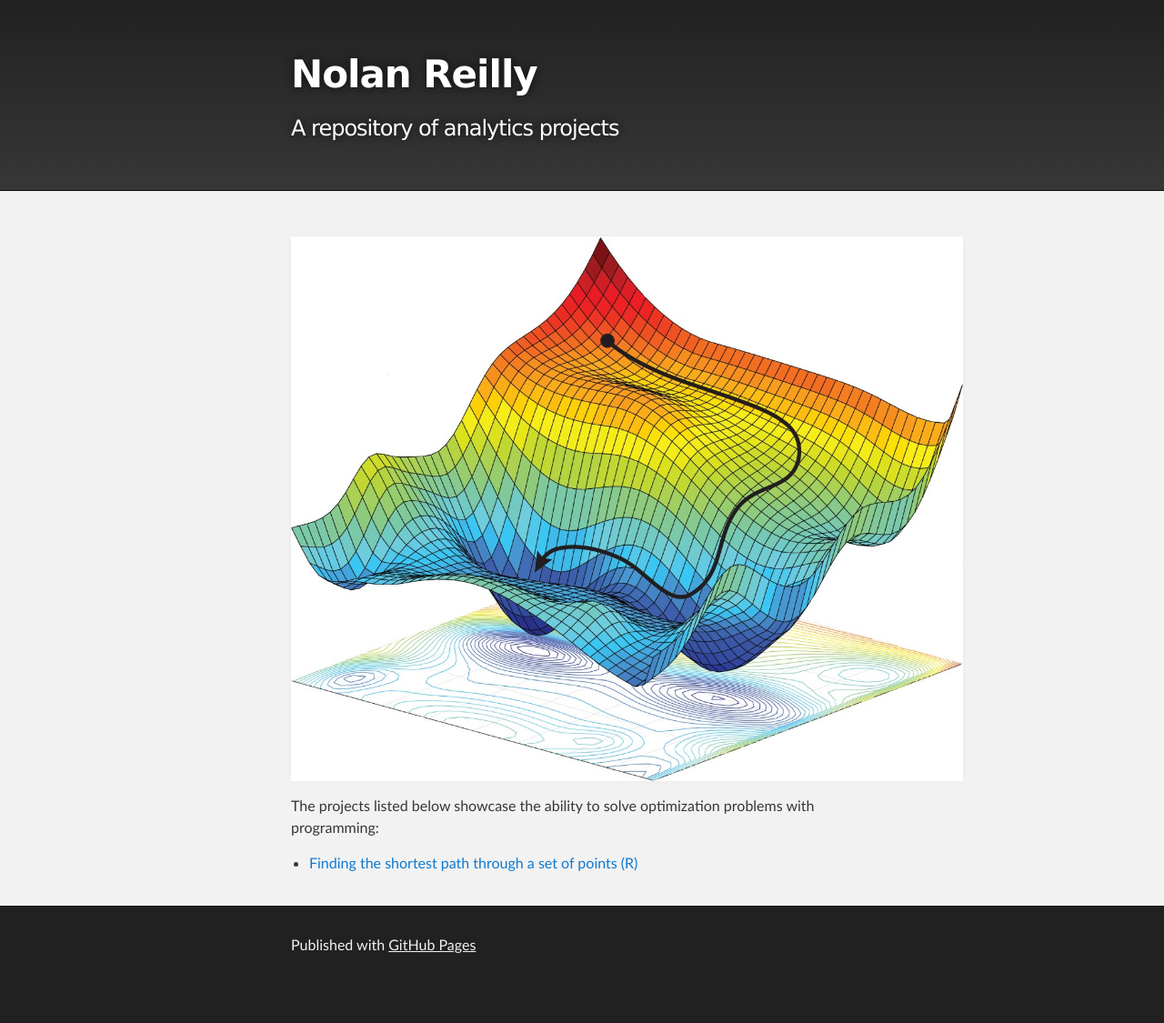
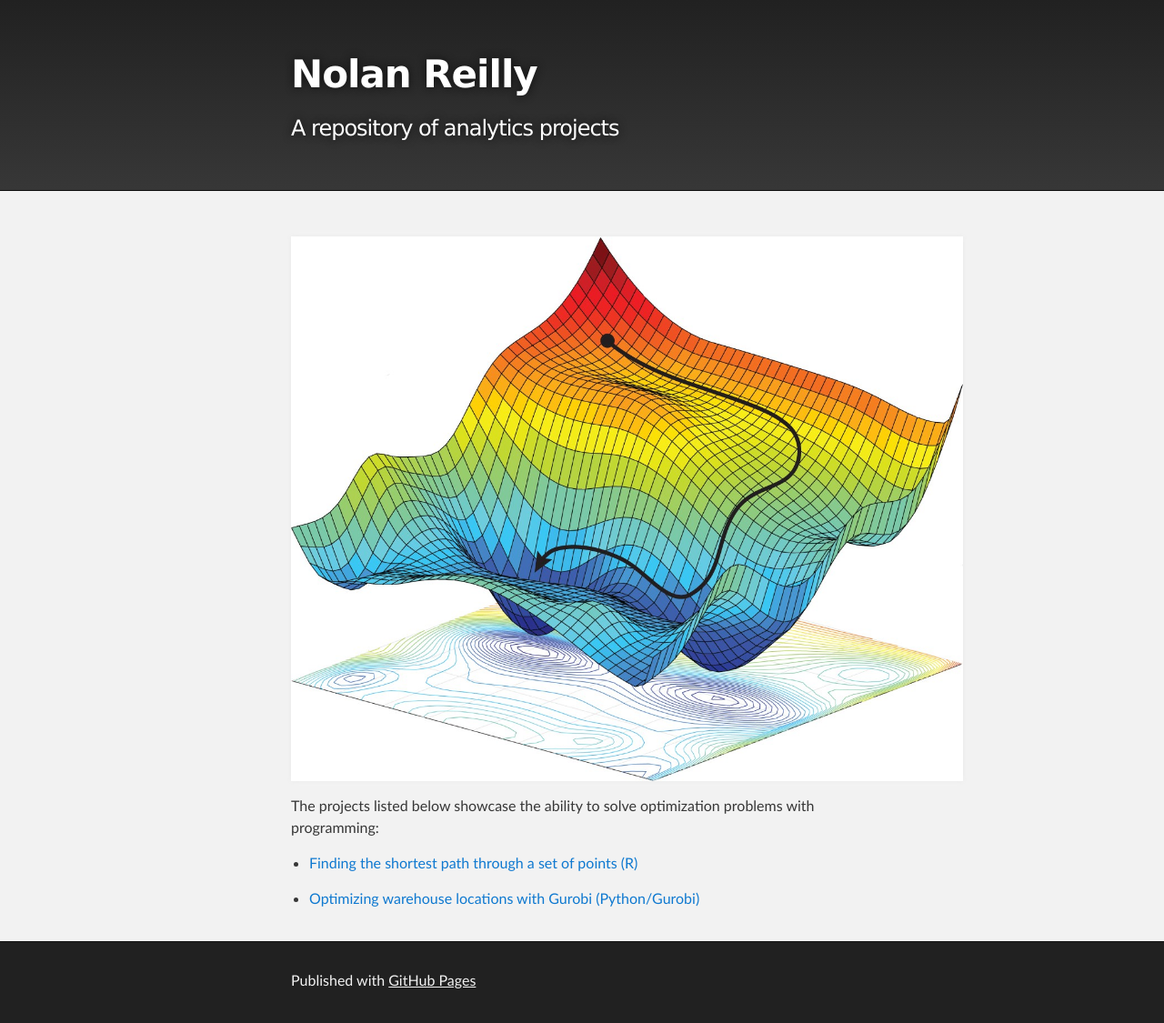
Before and after one commit to nolanpreilly/nolanpreilly.github.io, a Jekyll site: the page built from optimization/index.md, in a window 1280 px wide. Shown: the whole page at 91% size. Built offline with Jekyll 4.4.1, drawn with Linux system fonts in a browser that asks for light colours; our own code applies the rules of GitHub Pages for plain Markdown files; before the commit the page ends 1086 px from its top, so only the background shows below that.

Commit message:
Update index.md

```diff
--- a/optimization/index.md
+++ b/optimization/index.md
@@ -7,3 +7,5 @@ Title: Optimization Projects
 The projects listed below showcase the ability to solve optimization problems with programming:
 
 - [Finding the shortest path through a set of points (R)](/optimization/shortestpath/reilly-m5_for_git_output.nb.html)
+
+- [Optimizing warehouse locations with Gurobi (Python/Gurobi)](/optimization/m7final_gurobi/M7_Final.html)
```
